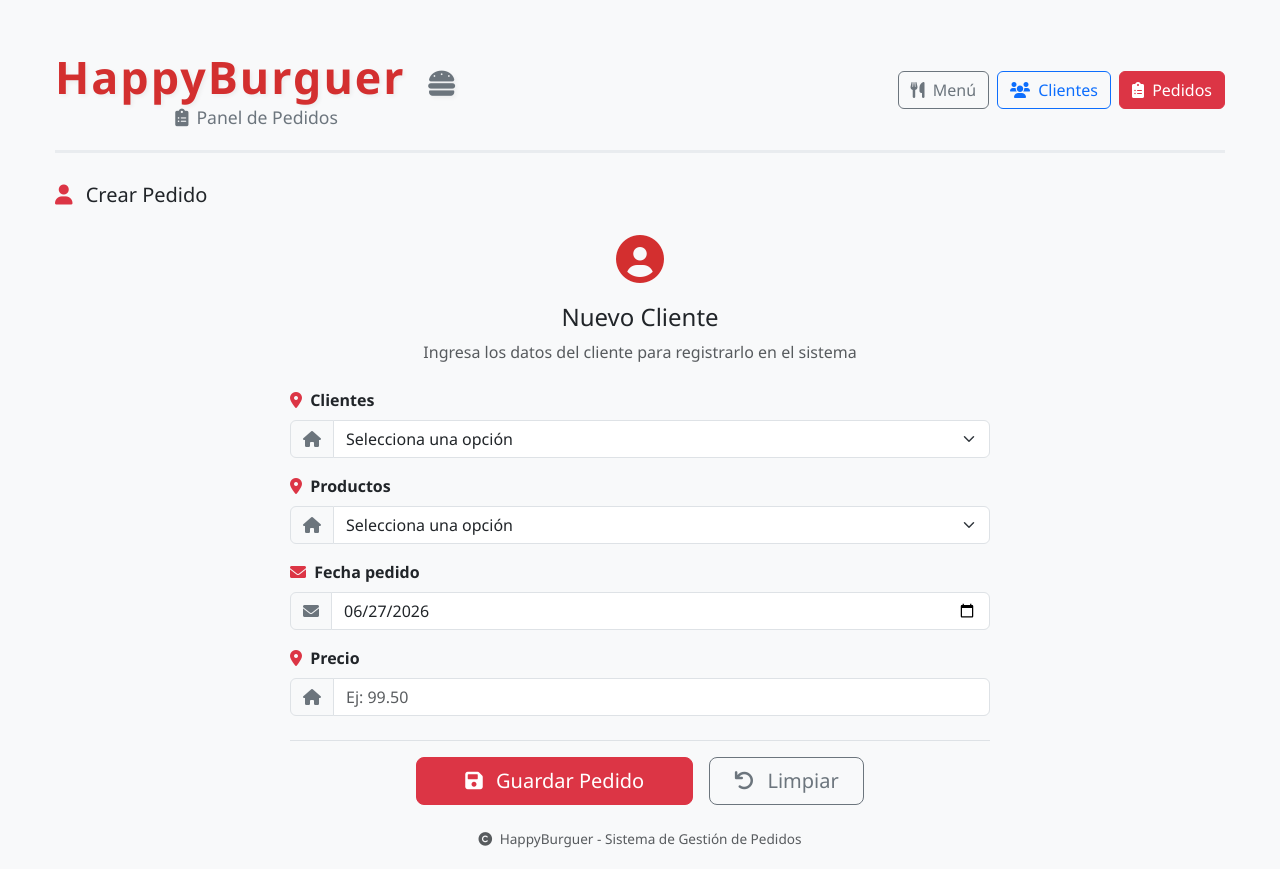
After one commit to JonathanNao007/Proyecto_Final_python, a Flask app: page /pedido/1 in a window 1280 px wide. The commit adds this page. Run offline with Flask 3, Linux system fonts and the light colour scheme; data comes from the database, SQL or seed files in the repository; both versions use the stored data as it was after the commit.

Commit message:
JON --Add funcionalidad Pedidos Agrega, cancela e imprim. Revision de funcionamiento.

```diff
--- a/Source/app.py
+++ b/Source/app.py
@@ -5,7 +5,6 @@ from routes.clientes import cliente_bp
 from routes.menu import menu_bp
 
 app = Flask(__name__)
-# app.secret_key = "S3cur3tyP4@55W0rd@"
 
 app.register_blueprint(pedido_bp)
 app.register_blueprint(cliente_bp)
--- a/Source/db/scripts.sql
+++ b/Source/db/scripts.sql
@@ -23,3 +23,6 @@ Create Table Pedido (
     FOREIGN KEY (cliente) REFERENCES Clientes(clave),
     FOREIGN KEY (producto) REFERENCES Menu(clave)
 );
+
+-- Generacion de identificador de pedido********************
+Select COALESCE(Max(pedido),0) + 1 As pedido From Pedido order By pedido desc Limit 1
--- a/Source/models/cliente.py
+++ b/Source/models/cliente.py
@@ -8,6 +8,10 @@ class Cliente:
     def obtener(self):
         with self.db.getConnection() as conn:
             return conn.execute("Select * From Clientes").fetchall()
+
+    def obtener_info_select(self):
+        with self.db.getConnection() as conn:
+            return conn.execute("Select clave, nombre From Clientes;").fetchall()
 
     def obtener_id(self, claveCliente):
         with self.db.getConnection() as conn:
--- a/Source/models/menu.py
+++ b/Source/models/menu.py
@@ -8,6 +8,10 @@ class Menu:
     def obtener(self):
         with self.db.getConnection() as conn:
             return conn.execute("Select * From Menu").fetchall()
+
+    def obtener_info_select(self):
+        with self.db.getConnection() as conn:
+            return conn.execute("Select clave, nombre From Menu;").fetchall()
 
     def obtener_id(self, claveMenu):
         with self.db.getConnection() as conn:
--- a/Source/models/pedido.py
+++ b/Source/models/pedido.py
@@ -5,6 +5,10 @@ class Pedido:
         self.db = BaseDatos(db_name)
 
     # Crud basico
+    def obtener_pedido_id(self):
+        with self.db.getConnection() as conn:
+            return conn.execute("""Select COALESCE(Max(pedido),0) + 1 As pedido From Pedido order By pedido desc Limit 1""").fetchone()
+
     def obtener(self):
         with self.db.getConnection() as conn:
             return conn.execute("""Select
@@ -37,7 +41,7 @@ class Pedido:
     def crear(self, pedido, cliente, producto, precio, fecha, cancelado):
         with self.db.getConnection() as conn:
             cursor = conn.execute(
-                "Insert Into Pedido(pedido, cliente, producto, precio, fecha, cancelado) Values(?,?,?,?,?,0)", (pedido, cliente, producto, precio, fecha, cancelado)
+                "Insert Into Pedido(pedido, cliente, producto, precio, fecha, cancelado) Values(?,?,?,?,?,?)", (pedido, cliente, producto, precio, fecha, cancelado)
             )
             conn.commit()
             return cursor.lastrowid
--- a/Source/routes/pedidos.py
+++ b/Source/routes/pedidos.py
@@ -1,8 +1,14 @@
-from flask import Blueprint, render_template, request, redirect, url_for
+from flask import Blueprint, render_template, request, redirect, url_for, send_file
 from models.pedido import Pedido
+from models.cliente import Cliente
+from models.menu import Menu
+import io
+from datetime import datetime
 
 pedido_bp = Blueprint("pedidos", __name__)
 pedidos_model = Pedido()
+menu_model = Menu()
+cliente_model = Cliente()
 
 @pedido_bp.route("/")
 def index():
@@ -12,3 +18,48 @@ def index():
 def listar_pedidos():
     pedidos = pedidos_model.obtener()
     return render_template("pedidos.html", pedidos=pedidos)
+
+@pedido_bp.route("/pedido/<int:pedido_id>")
+def agrega_pedido(pedido_id):
+    api = "pedidos.crea_pedido"
+    accion = "Crear"
+    pedido_id_db = pedidos_model.obtener_pedido_id()
+    print(pedido_id_db)
+    pedido = pedido_id_db[0]
+    clavePedido = pedido_id if pedido_id is not None and pedido_id >= 0 else 0
+    clientes = cliente_model.obtener_info_select()
+    productos = menu_model.obtener_info_select()
+    return render_template("pedido_add.html", pedido=pedido, API=api, accion = accion, clavePedido = clavePedido, dataClientes=clientes, dataProductos=productos)
+
+@pedido_bp.route("/pedido/nuevo", methods=["POST"])
+def crea_pedido():
+    pedido = request.form.get("pedido")
+    cliente = request.form.get("cliente_select")
+    producto = request.form.get("producto_select")
+    precio = request.form.get("precio")
+    fecha = request.form.get("fecha_pedido")
+    cancelado = 0
+    pedidos_model.crear(pedido=pedido, cliente=cliente, producto=producto, precio=precio, fecha=fecha, cancelado=cancelado)
+    return redirect(url_for("pedidos.listar_pedidos"))
+
+@pedido_bp.route("/pedido/<int:pedido_id>/cancela", methods=["POST"])
+def cancela_pedido(pedido_id):
+    pedidos_model.cancelar(pedido=pedido_id)
+    return redirect(url_for("pedidos.listar_pedidos"))
+
+@pedido_bp.route("/pedido/<int:pedido_id>/imprime", methods=["POST"])
+def imprimir_pedido(pedido_id):
+    pedido = pedidos_model.obtener_id(pedido_id)[0]
+    file_name = "mi_ticket_" + datetime.now().strftime("%Y%m%d%H%M%S") + "_.txt"
+    mi_ticket = f"""        Mi ticket Folio:{pedido[1]} Fecha: {pedido[7]}
+        Cliente: {pedido[3]}
+        Producto: {pedido[5]}
+        Precio: {pedido[6]}
+                    """
+    byte_stream = io.BytesIO(mi_ticket.encode('utf-8'))
+    return send_file(
+        byte_stream,
+        mimetype='text/plain',
+        as_attachment=True,
+        download_name=file_name
+    )
--- a/Source/templates/layout.html
+++ b/Source/templates/layout.html
@@ -31,7 +31,7 @@
                 <div class="d-flex gap-2 mt-2 mt-sm-0">
                     <!-- Botón Menú -->
                     <a href="{{url_for('menu.listar_menu')}}">
-                        <button class="btn btn-outline-danger" id="btnMenu">
+                        <button class="btn btn-outline-secondary" id="btnMenu">
                             <i class="fas fa-utensils me-1"></i> Menú
                         </button>
                     </a>
@@ -80,8 +80,7 @@
                     second: '2-digit',
                     hour12: false
                 };
-                document.getElementById('hora-actual').textContent =
-                    ahora.toLocaleDateString('es-ES', opciones);
+                document.getElementById('hora-actual').textContent = ahora.toLocaleDateString('es-ES', opciones);
             }
             actualizarHora();
             setInterval(actualizarHora, 1000);
--- /dev/null
+++ b/Source/templates/pedido_add.html
@@ -0,0 +1,159 @@
+{% extends 'layout.html' %}
+
+{% block contenido %}
+    <div class="pedidos-card">
+        <div class="d-flex justify-content-between align-items-center mb-3 flex-wrap">
+            <h5 class="mb-0">
+                <i class="fas fa-user me-2 text-danger"></i>
+                {{ accion}} Pedido
+            </h5>
+        </div>
+        <!-- ===== FORMULARIO ===== -->
+        <div class="pedidos-card" style="max-width: 700px; margin: 0 auto;">
+            <div class="text-center mb-4">
+                <div class="icon-form" style="font-size: 3rem; color: #d32f2f;">
+                    <i class="fas fa-user-circle"></i>
+                </div>
+                <h4 class="mt-2">Nuevo Cliente</h4>
+                <p class="text-muted">Ingresa los datos del cliente para registrarlo en el sistema</p>
+            </div>
+
+            <!-- ===== FORMULARIO CON METHOD POST ===== -->
+            <form id="formCliente" method="POST" action="{{ url_for(API) }}">
+                <!-- Campo: id pedido -->
+                <div class="mb-3" hidden>
+                    <label for="pedido" class="form-label fw-semibold">
+                        <i class="fas fa-user me-1 text-danger"></i> Pedido
+                    </label>
+                    <div class="input-group">
+                        <span class="input-group-text bg-light">
+                            <i class="fas fa-user text-secondary"></i>
+                        </span>
+                        <input type="text"
+                               class="form-control"
+                               id="pedido"
+                               name="pedido"
+                               placeholder="Ej: 1"
+                               required
+                               value="{{pedido}}"
+                               autofocus>
+                    </div>
+                    <div class="invalid-feedback" id="feedback-nombre">
+                        Por favor ingresa pedido id
+                    </div>
+                </div>
+
+                <!-- Campo: Clientes -->
+                <div class="mb-3">
+                    <label for="cliente_select" class="form-label fw-semibold">
+                        <i class="fas fa-map-marker-alt me-1 text-danger"></i> Clientes
+                    </label>
+                    <div class="input-group">
+                        <span class="input-group-text bg-light">
+                            <i class="fas fa-home text-secondary"></i>
+                        </span>
+                        <select class="form-select" name="cliente_select" id="cliente_select">
+                            <option value="" disabled selected>Selecciona una opción</option>
+                            {% for valor, texto in dataClientes %}
+                                <option value="{{ valor }}">{{ texto }}</option>
+                            {% endfor %}
+                        </select>
+                    </div>
+                    <div class="invalid-feedback" id="feedback-direccion">
+                        Por favor ingresa la dirección.
+                    </div>
+                </div>
+
+                <!-- Campo: Productos -->
+                <div class="mb-3">
+                    <label for="producto_select" class="form-label fw-semibold">
+                        <i class="fas fa-map-marker-alt me-1 text-danger"></i> Productos
+                    </label>
+                    <div class="input-group">
+                        <span class="input-group-text bg-light">
+                            <i class="fas fa-home text-secondary"></i>
+                        </span>
+                        <select class="form-select" name="producto_select" id="producto_select">
+                            <option value="" disabled selected>Selecciona una opción</option>
+                            {% for valor, texto in dataProductos %}
+                                <option value="{{ valor }}">{{ texto }}</option>
+                            {% endfor %}
+                        </select>
+                    </div>
+                    <div class="invalid-feedback" id="feedback-direccion">
+                        Por favor ingresa la dirección.
+                    </div>
+                </div>
+
+                <!-- Campo: Fecha -->
+                <div class="mb-3">
+                    <label for="fecha_pedido" class="form-label fw-semibold">
+                        <i class="fas fa-envelope me-1 text-danger"></i> Fecha pedido
+                    </label>
+                    <div class="input-group">
+                        <span class="input-group-text bg-light">
+                            <i class="fas fa-envelope text-secondary"></i>
+                        </span>
+                        <input type="date"
+                               class="form-control"
+                               id="fecha_pedido"
+                               name="fecha_pedido"
+                               placeholder=""
+                               required>
+                    </div>
+                    <div class="invalid-feedback" id="feedback-email">
+                        Por favor ingresa un correo electrónico válido.
+                    </div>
+                </div>
+
+                <!-- Campo: Precio -->
+                <div class="mb-3">
+                    <label for="direccion" class="form-label fw-semibold">
+                        <i class="fas fa-map-marker-alt me-1 text-danger"></i> Precio
+                    </label>
+                    <div class="input-group">
+                        <span class="input-group-text bg-light">
+                            <i class="fas fa-home text-secondary"></i>
+                        </span>
+                        <input type="number"
+                               step="any"
+                               inputmode="decimal"
+                               class="form-control"
+                               id="precio"
+                               name="precio"
+                               placeholder="Ej: 99.50"
+                               required>
+                    </div>
+                    <div class="invalid-feedback" id="feedback-direccion">
+                        Por favor ingresa el precio.
+                    </div>
+                </div>
+
+                <!-- ===== BOTONES DE ACCIÓN ===== -->
+                <div class="d-flex gap-3 mt-4 pt-3 border-top flex-wrap justify-content-center">
+                    <button type="submit" class="btn btn-danger btn-lg px-5" id="btnEnviar">
+                        <i class="fas fa-save me-2"></i> Guardar Pedido
+                    </button>
+                    <button type="reset" class="btn btn-outline-secondary btn-lg px-4">
+                        <i class="fas fa-undo me-2"></i> Limpiar
+                    </button>
+                </div>
+
+                <!-- Mensaje de estado -->
+                <div id="mensajeEstado" class="mt-3 text-center" style="display: none;">
+                    <div class="alert alert-success" role="alert">
+                        <i class="fas fa-check-circle me-2"></i>
+                        <span id="mensajeTexto">Pedido registrado correctamente.</span>
+                    </div>
+                </div>
+            </form>
+        </div>
+    </div>
+    <script>
+        document.addEventListener('DOMContentLoaded', function() {
+            const now = new Date();
+            now.setMinutes(now.getMinutes() - now.getTimezoneOffset());
+            document.getElementById('fecha_pedido').value = now.toISOString().slice(0, 10);
+        });
+    </script>
+{% endblock %}
```
Also changed, not shown: Source/templates/pedidos.html (+22 -19 lines), Source/README.md, Source/db_proyect.sqlite.
